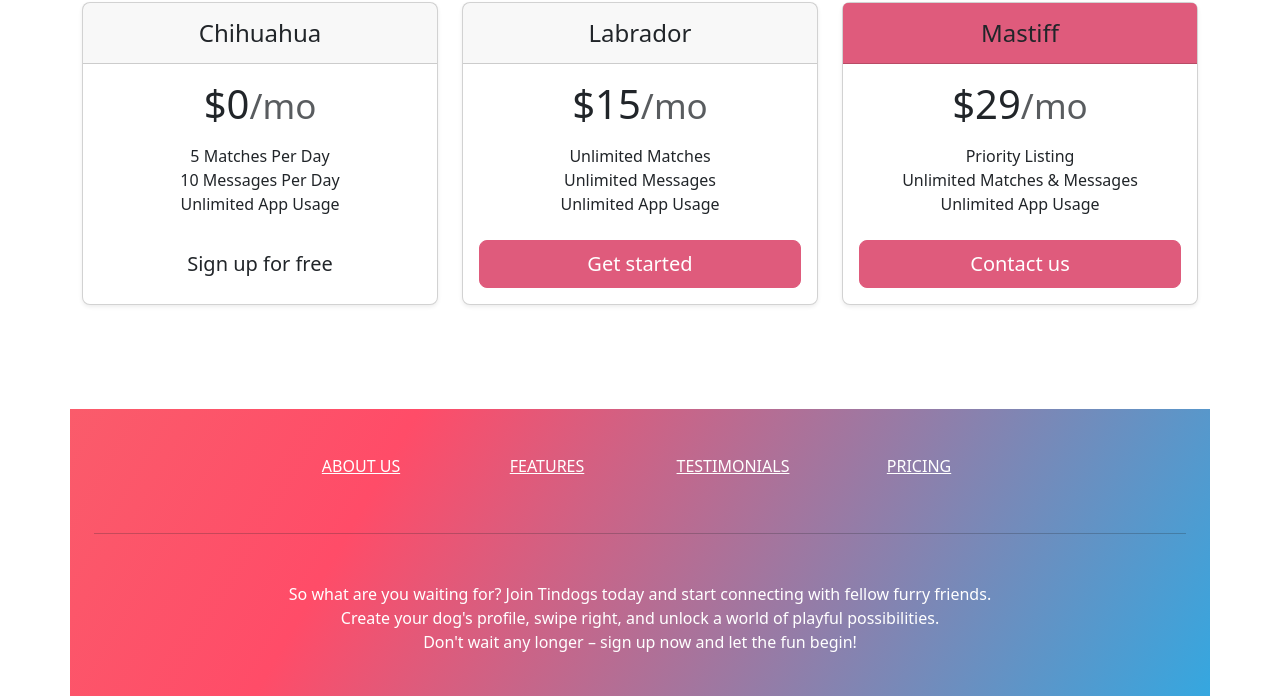
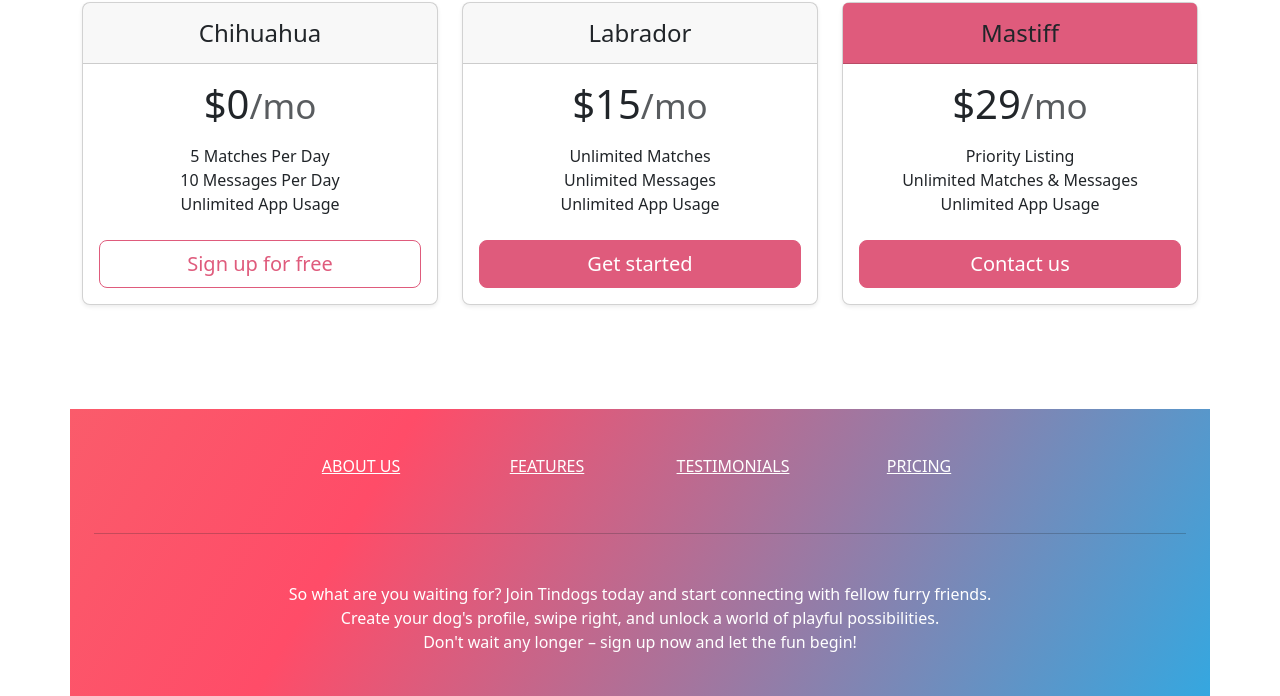
Before and after one commit to ShadowSlayer03/TinDog, a plain HTML site: page index.html in a window 1280 px wide. Shown: the part 1748-2444 px from the top of the page. Drawn offline with nearby package versions, Linux system fonts and the light colour scheme.

Commit message:
Updated button config

```diff
--- a/css/style.css
+++ b/css/style.css
@@ -66,12 +66,11 @@ a>img{
   height: 40px;
 }
 
-.buttn{
-  border: solid 20px #df5b7c;
-
+#buttn{
+  border-color: #df5b7c;
+  color: #df5b7c;
 }
-
-.buttn:hover{
+button#buttn:hover{
   background-color: #df5b7c;
   color: white;
 }
```
